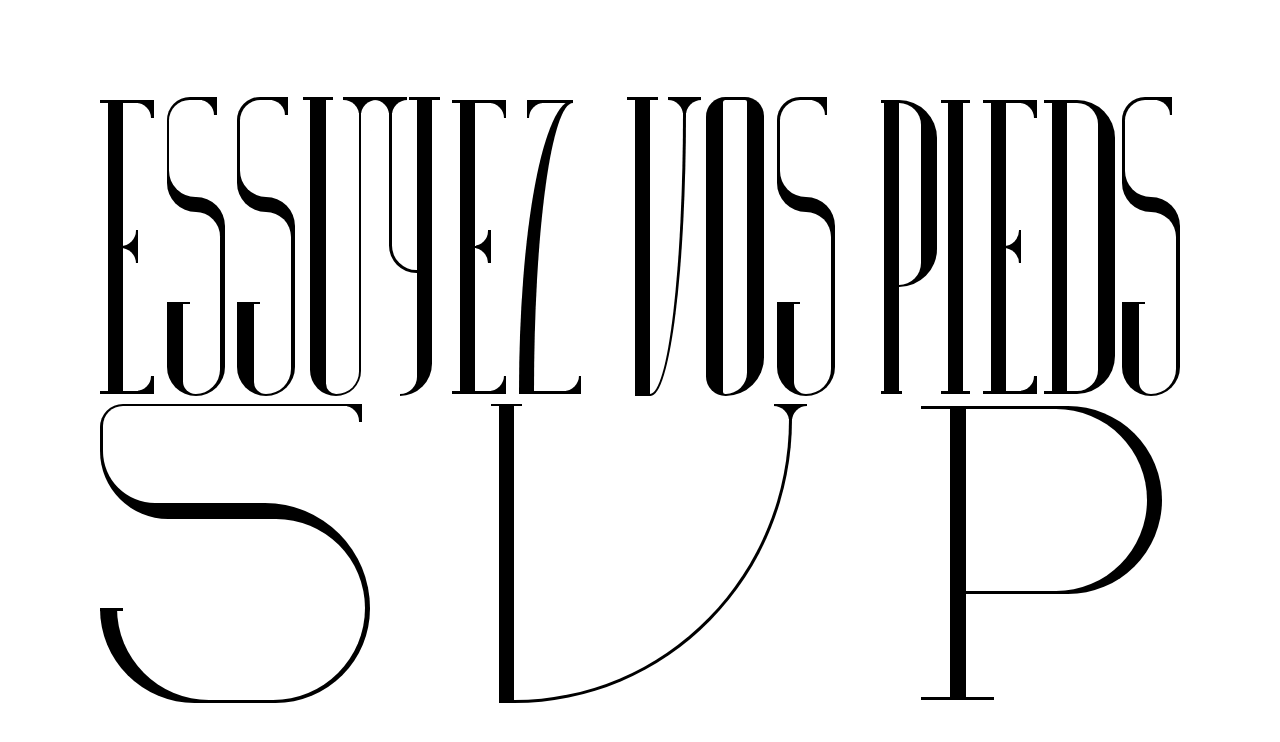
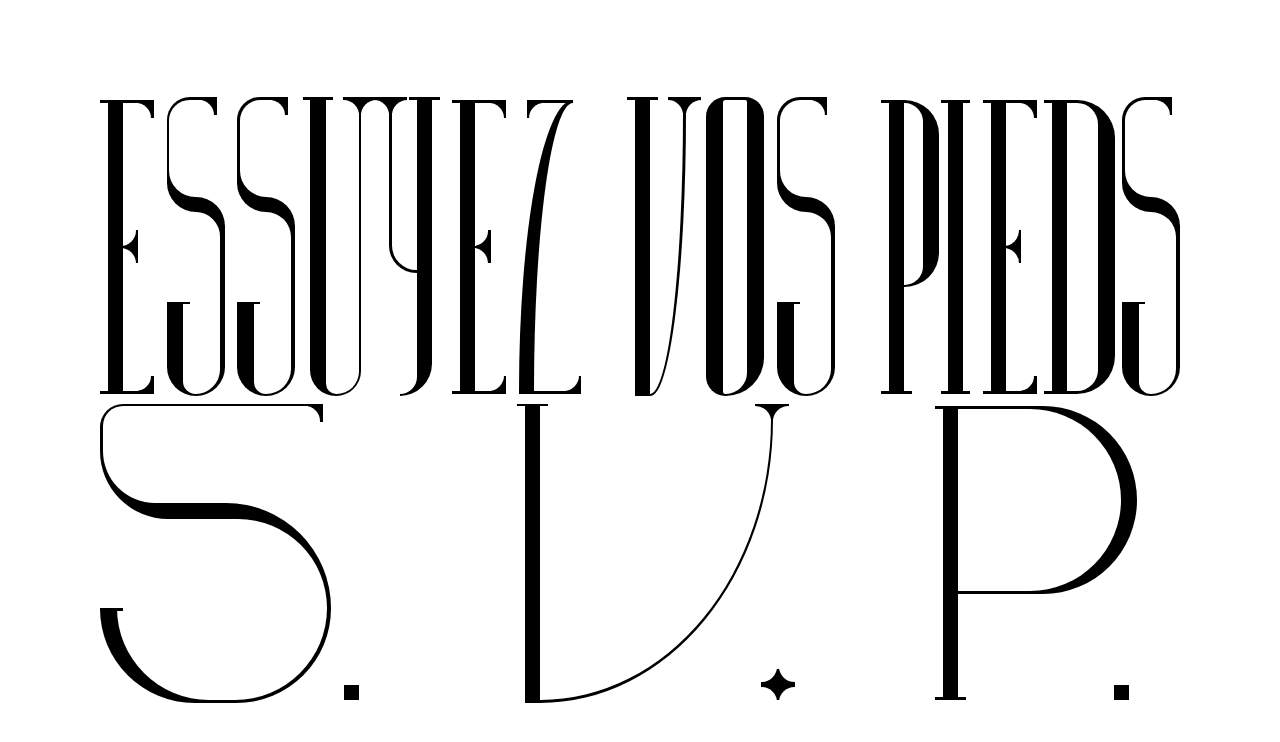
Before and after one commit to GarciaBaptiste/tesmiwo, a React (Vite) app: page / in a window 1280 px wide. Shown: the top 742 px of the page. Built offline with nearby package versions, Linux system fonts and the light colour scheme.

Commit message:
feat: add points

```diff
--- a/src/App.jsx
+++ b/src/App.jsx
@@ -529,7 +529,7 @@ const LetterS = () => {
 
 const LetterP = () => {
   return (
-    <BasicLetter style={{ gridTemplateColumns: "0.2fr var(--l) 0.2fr 1fr var(--m) var(--l) 0.2fr", gridTemplateRows: "var(--s) 1fr 1fr var(--s) 1fr var(--l)", flex: "0.7", marginRight: "-1%" }}>
+    <BasicLetter style={{ gridTemplateColumns: "var(--m) var(--l) var(--m) 1fr var(--m) var(--l) 0.2fr", gridTemplateRows: "var(--s) 1fr 1fr var(--s) 1fr var(--l)", flex: "0.7", marginRight: "-1%" }}>
       <Strok style={{ gridArea: "1 / 1 / 2 / 2" }} />
       <Strok style={{ gridArea: "1 / 2 / 7 / 3" }} />
       <Strok style={{ gridArea: "6 / 1 / 7 / 2" }} $flatserif="b" />
@@ -596,7 +596,26 @@ const LetterY = () => {
 
 const Space = () => {
   return (
-    <BasicLetter style={{flex: "0.25"}} />
+    <BasicLetter style={{ flex: "0.25" }} />
+  )
+}
+
+const Point = ({$style, $star}) => {
+  return (
+    <BasicLetter style={{ gridTemplateColumns: "var(--l) var(--s) var(--l)", gridTemplateRows: "1fr var(--l) var(--l)", flex: "0.2", ...$style}}>
+      {$star ?
+        <>
+          <Serif style={{ gridArea: "2 / 1 / 3 / 2" }} orientation="hbl" />
+          <Strok style={{ gridArea: "2 / 2 / 4 / 3"}} />
+          <Serif style={{ gridArea: "2 / 3 / 3 / 4" }} orientation="hbr" />
+          <Serif style={{ gridArea: "3 / 1 / 4 / 2" }} orientation="htl" />
+          <Serif style={{ gridArea: "3 / 3 / 4 / 4" }} orientation="htr" />
+        </> : <>
+          <Strok style={{ gridArea: "3 / 1 / 4 / 2" }} />
+        </>
+      }
+
+    </BasicLetter>
   )
 }
 
@@ -624,10 +643,13 @@ function App() {
       </div>
       <div class="sub-container">
       <LetterS />
+      <Point />
       <Space />
       <LetterV />
+      <Point $style={{ marginLeft: "-3%" }} $star={true}/>
       <Space />
       <LetterP />
+      <Point $style={{ marginLeft: "-5%" }} />
       </div>
     </section>
   )
```
